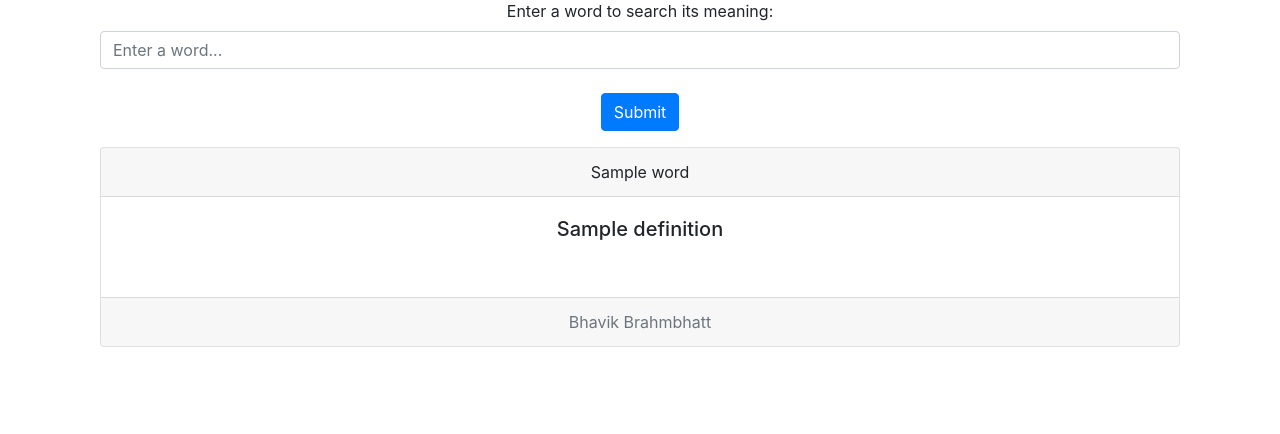
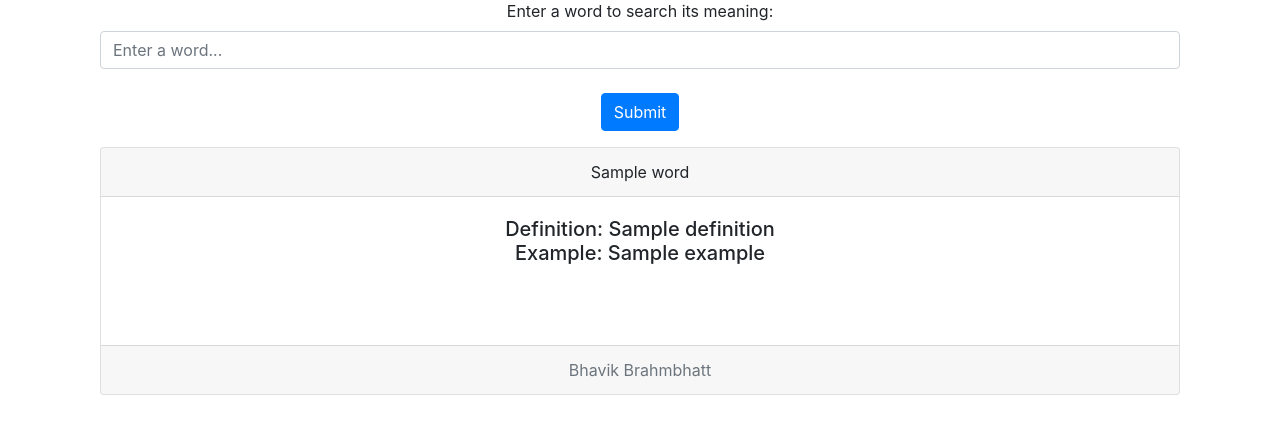
Before and after one commit to inhumanxd/flashcards, a Django app: template flashcard/website/templates/dictionary.html in a window 1280 px wide. Shown: the part 196-630 px from the top of the page. Run offline with Django 3.2, Linux system fonts and the light colour scheme; the template is opened without the code that fills it: most values are stand-ins (such as "Sample title", 1, 10 or a date in 2020); some libraries are stand-ins or nearby versions.

Commit message:
Added examples to the dictionary.

```diff
--- a/flashcard/website/templates/dictionary.html
+++ b/flashcard/website/templates/dictionary.html
@@ -30,7 +30,14 @@
             <div class="card-body">
               <h5 class="card-title">
                   {% for x in output %}
-                  {{x.definition}}<br><br>
+
+                  Definition: {{x.definition}}<br>
+
+                  {% if x.example %}
+                  Example: {{x.example}}
+                  {% endif %}
+
+                  <br><br><br>
                   {% endfor %}
               </h5>
 
```
